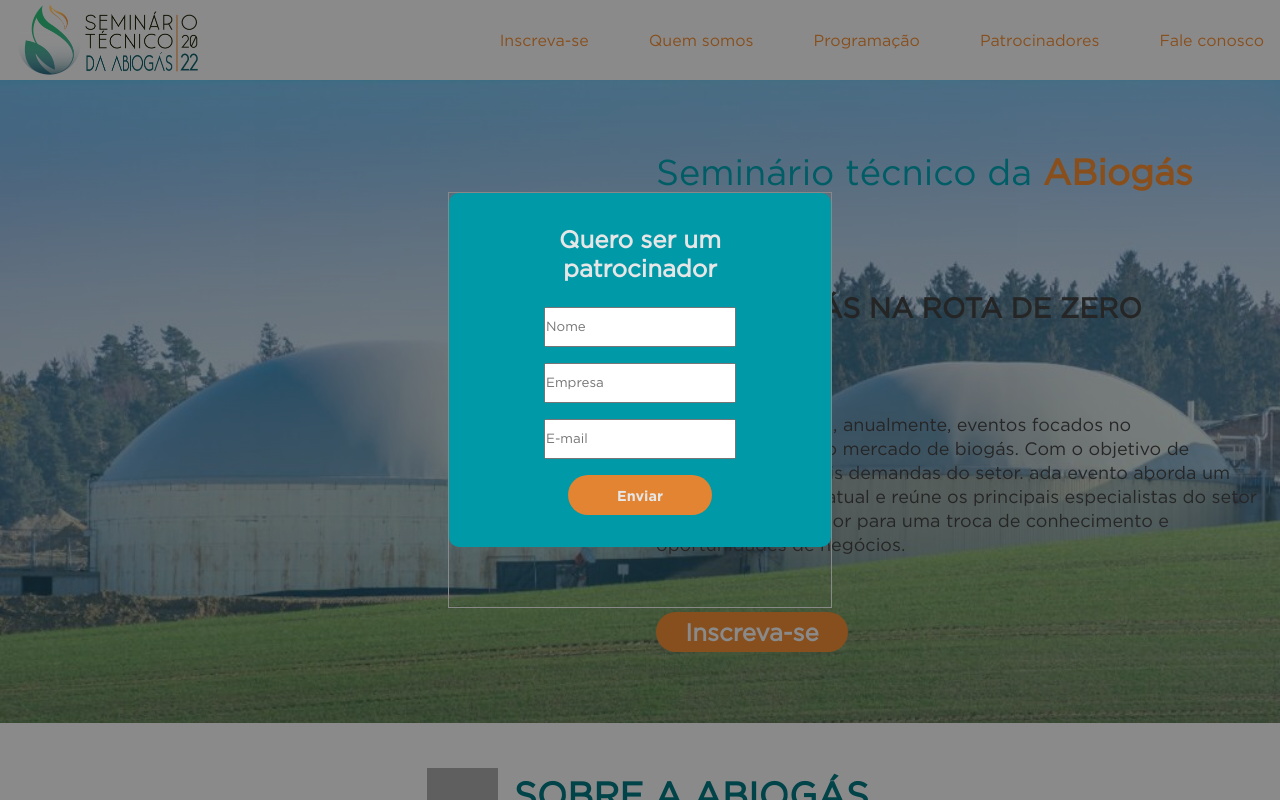
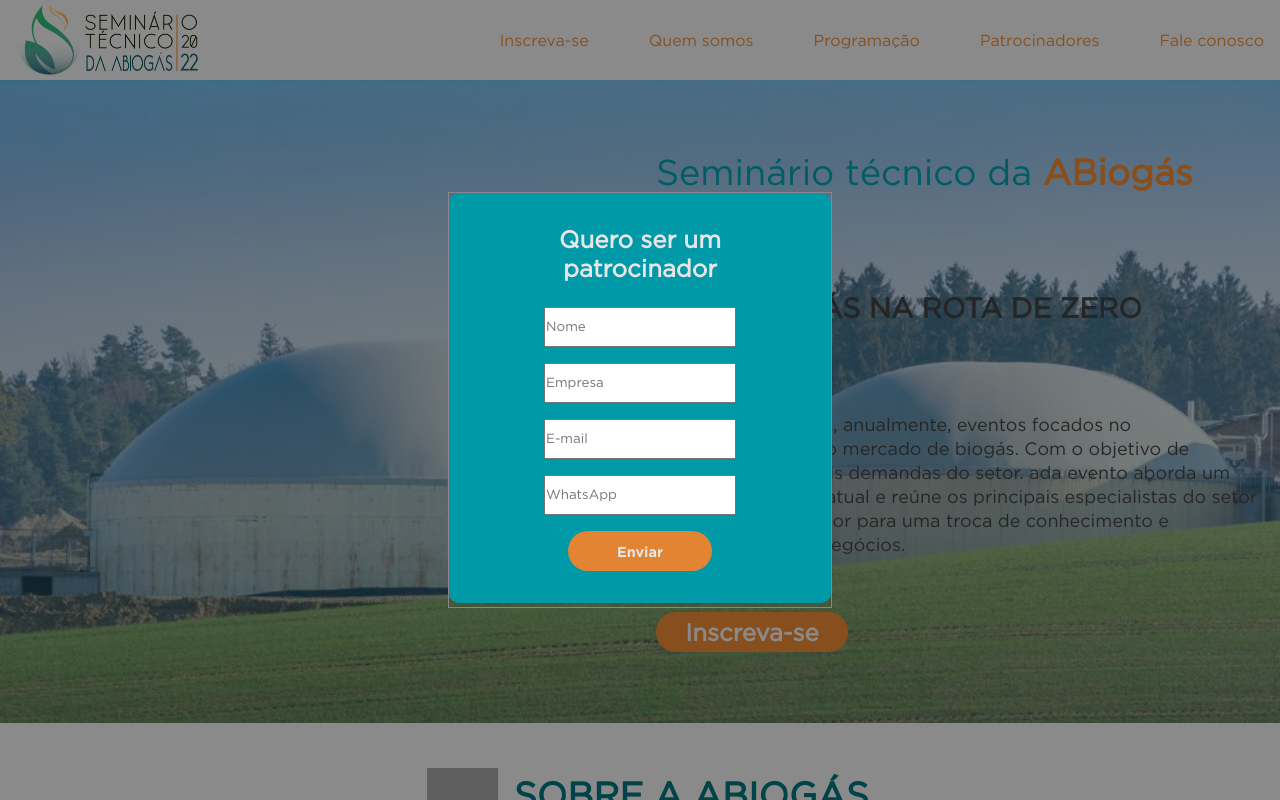
Before and after one commit to joilsonlira/landing_page, a PHP site: page / in a window 1280 px wide, after a click on "Quero ser um patrocinador". Run offline with PHP 8.4, Linux system fonts and the light colour scheme; grey boxes are pictures that could not be loaded.

Commit message:
ADD: Adicionado campo para coleta de whatsap

```diff
--- a/index.html
+++ b/index.html
@@ -323,6 +323,7 @@
                             <input type="text" placeholder="Nome">
                             <input type="text" placeholder="Empresa">
                             <input type="text" placeholder="E-mail">
+                            <input type="number" placeholder="WhatsApp">
                             <input type="button" onclick="close_modal('modal_patrocinar')" value="Enviar">
                         </form>
                     </div>
@@ -347,7 +348,7 @@
                                 <input type="text" placeholder="Nome">
                                 <input type="text" placeholder="E-mail">
                             </div>
-                            <textarea name="" class="txt_area" cols="30" rows="10"></textarea>
+                            <textarea name="" class="txt_area" cols="30" rows="10" placeholder="mensagem"></textarea>
                         </div>
                     </form>
                     <input type="button" value="Enviar">
--- a/styles/index.css
+++ b/styles/index.css
@@ -639,7 +639,7 @@ main{
     text-align: center;
     background-color: var(--color-medium-blue);
 }
-.modal_form input[type="text"]{
+.modal_form input[type="text"], input[type="number"]{
     margin: 0.5rem;
     width: 15vw;
     height: 5vh;
```
